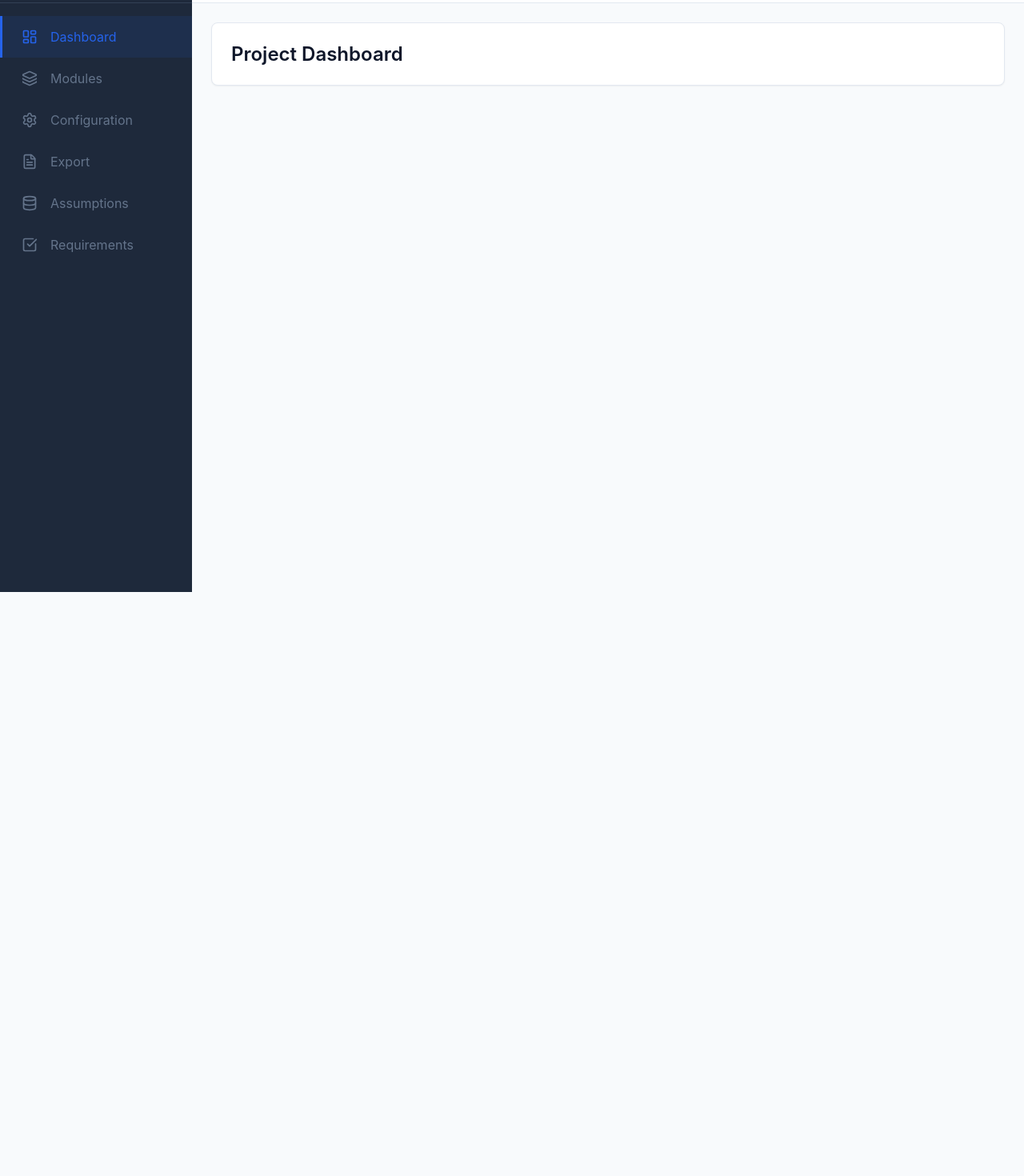
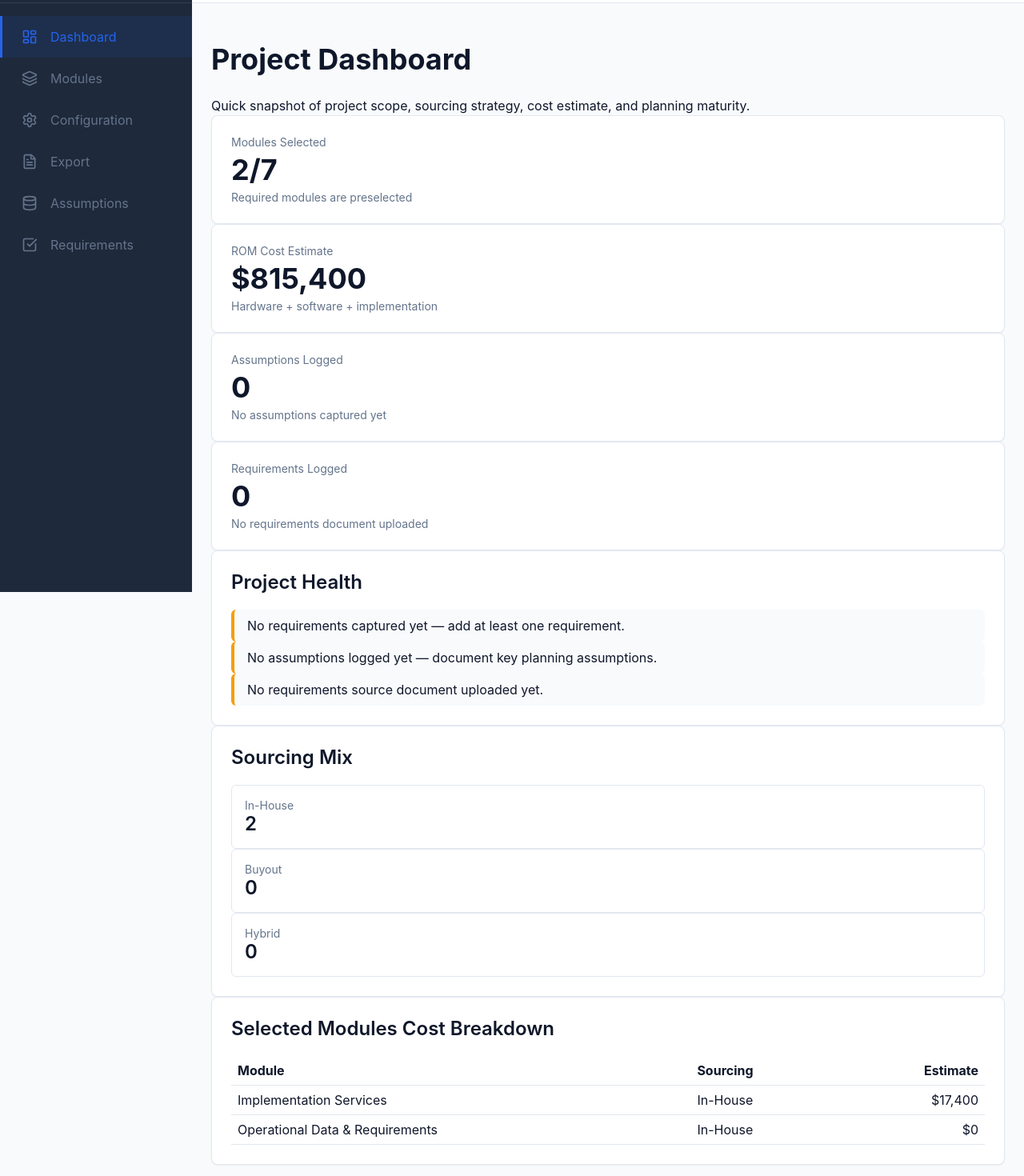
Before and after one commit to sortninja/rom, a React (Vite) app: page / in a window 1280 px wide. Shown: the part 60-1530 px from the top of the page at 80% size. Before the commit the page ends 800 px from the top, so only its background shows below. Built offline with nearby package versions, Linux system fonts and the light colour scheme.

Commit message:
Enhance dashboard with health and cost breakdown

```diff
--- a/src/App.jsx
+++ b/src/App.jsx
@@ -7,9 +7,7 @@ import Configuration from './pages/Configuration';
 import Export from './pages/Export';
 import Assumptions from './pages/Assumptions';
 import Requirements from './pages/Requirements';
-
-// Placeholder pages
-const Dashboard = () => <div className="card text-h2">Project Dashboard</div>;
+import Dashboard from './pages/Dashboard';
 
 function App() {
     return (
--- /dev/null
+++ b/src/pages/Dashboard.jsx
@@ -0,0 +1,195 @@
+import React, { useMemo } from 'react';
+import { useProject } from '../context/ProjectContext';
+import { MODULE_DEFINITIONS } from '../data/modules';
+import {
+  calculateConveyanceHardwareCost,
+  calculateRoboticsHardwareCost,
+  calculateStorageInfrastructureCost,
+  calculateControlsElectricalCost,
+  calculateSoftwareSystemsCost,
+  calculateImplementationServicesCost,
+} from '../utils/costs';
+
+function formatCurrency(value) {
+  return new Intl.NumberFormat('en-US', {
+    style: 'currency',
+    currency: 'USD',
+    maximumFractionDigits: 0,
+  }).format(value);
+}
+
+function DashboardCard({ title, value, subtitle }) {
+  return (
+    <div className="card" style={{ minHeight: 130 }}>
+      <div className="text-small text-muted" style={{ marginBottom: 'var(--space-xs)' }}>{title}</div>
+      <div className="text-h1" style={{ marginBottom: 'var(--space-xs)' }}>{value}</div>
+      {subtitle && <div className="text-small text-muted">{subtitle}</div>}
+    </div>
+  );
+}
+
+function HealthItem({ status, text }) {
+  const color = status === 'warning' ? 'var(--color-warning)' : 'var(--color-success)';
+  return (
+    <div style={{ borderLeft: `4px solid ${color}`, background: 'var(--color-bg-body)', borderRadius: 'var(--radius-sm)', padding: 'var(--space-sm) var(--space-md)' }}>
+      <span className="text-body">{text}</span>
+    </div>
+  );
+}
+
+export default function Dashboard() {
+  const { state } = useProject();
+
+  const metrics = useMemo(() => {
+    const selectedModuleIds = Object.values(state.modules)
+      .filter((module) => module.selected)
+      .map((module) => module.id);
+
+    const selectedCount = selectedModuleIds.length;
+    const totalCount = MODULE_DEFINITIONS.length;
+
+    const sourcingCounts = selectedModuleIds.reduce(
+      (acc, moduleId) => {
+        const sourcing = state.modules[moduleId]?.sourcing;
+        if (sourcing === 'Buyout') acc.buyout += 1;
+        if (sourcing === 'In-House') acc.inHouse += 1;
+        if (sourcing === 'Hybrid') acc.hybrid += 1;
+        return acc;
+      },
+      { buyout: 0, inHouse: 0, hybrid: 0 }
+    );
+
+    const moduleData = state.moduleData;
+    const costByModule = {
+      robotic_systems: calculateRoboticsHardwareCost(moduleData.robotic_systems?.robots || []),
+      conveyance: calculateConveyanceHardwareCost(moduleData.conveyance?.segments || []),
+      storage: calculateStorageInfrastructureCost(moduleData.storage?.zones || []),
+      controls: calculateControlsElectricalCost(moduleData.controls?.panels || []),
+      software: calculateSoftwareSystemsCost(moduleData.software?.applications || []),
+      implementation: calculateImplementationServicesCost(moduleData.implementation?.services || []),
+    };
+
+    const totalEstimate = Object.values(costByModule).reduce((sum, value) => sum + value, 0);
+
+    const selectedModuleRows = MODULE_DEFINITIONS
+      .filter((moduleDefinition) => selectedModuleIds.includes(moduleDefinition.id))
+      .map((moduleDefinition) => ({
+        id: moduleDefinition.id,
+        name: moduleDefinition.name,
+        sourcing: state.modules[moduleDefinition.id]?.sourcing || 'N/A',
+        estimate: costByModule[moduleDefinition.id] || 0,
+      }))
+      .sort((a, b) => b.estimate - a.estimate);
+
+    return {
+      selectedCount,
+      totalCount,
+      sourcingCounts,
+      totalEstimate,
+      selectedModuleRows,
+      assumptionCount: state.assumptions.length,
+      requirementCount: state.requirements.length,
+      missingRequirementsDoc: !state.requirementsDocument,
+      hasNoRequirements: state.requirements.length === 0,
+      hasNoAssumptions: state.assumptions.length === 0,
+    };
+  }, [state]);
+
+  return (
+    <div className="grid gap-md">
+      <div>
+        <h1 className="text-h1">Project Dashboard</h1>
+        <p className="text-body text-muted" style={{ marginBottom: 0 }}>
+          Quick snapshot of project scope, sourcing strategy, cost estimate, and planning maturity.
+        </p>
+      </div>
+
+      <div className="grid" style={{ gridTemplateColumns: 'repeat(auto-fit, minmax(220px, 1fr))', gap: 'var(--space-md)' }}>
+        <DashboardCard
+          title="Modules Selected"
+          value={`${metrics.selectedCount}/${metrics.totalCount}`}
+          subtitle="Required modules are preselected"
+        />
+        <DashboardCard
+          title="ROM Cost Estimate"
+          value={formatCurrency(metrics.totalEstimate)}
+          subtitle="Hardware + software + implementation"
+        />
+        <DashboardCard
+          title="Assumptions Logged"
+          value={metrics.assumptionCount}
+          subtitle={metrics.assumptionCount ? 'Keep assumptions validated as scope evolves' : 'No assumptions captured yet'}
+        />
+        <DashboardCard
+          title="Requirements Logged"
+          value={metrics.requirementCount}
+          subtitle={metrics.missingRequirementsDoc ? 'No requirements document uploaded' : 'Requirements document attached'}
+        />
+      </div>
+
+      <div className="card">
+        <h2 className="text-h2" style={{ marginTop: 0 }}>Project Health</h2>
+        <div className="grid gap-md">
+          <HealthItem
+            status={metrics.hasNoRequirements ? 'warning' : 'ok'}
+            text={metrics.hasNoRequirements ? 'No requirements captured yet — add at least one requirement.' : 'Requirements have been captured.'}
+          />
+          <HealthItem
+            status={metrics.hasNoAssumptions ? 'warning' : 'ok'}
+            text={metrics.hasNoAssumptions ? 'No assumptions logged yet — document key planning assumptions.' : 'Assumptions are documented.'}
+          />
+          <HealthItem
+            status={metrics.missingRequirementsDoc ? 'warning' : 'ok'}
+            text={metrics.missingRequirementsDoc ? 'No requirements source document uploaded yet.' : 'Requirements source document is attached.'}
+          />
+        </div>
+      </div>
+
+      <div className="card">
+        <h2 className="text-h2" style={{ marginTop: 0 }}>Sourcing Mix</h2>
+        <div className="grid" style={{ gridTemplateColumns: 'repeat(auto-fit, minmax(180px, 1fr))', gap: 'var(--space-md)' }}>
+          <div style={{ border: '1px solid var(--color-border)', borderRadius: 'var(--radius-sm)', padding: 'var(--space-md)' }}>
+            <div className="text-small text-muted">In-House</div>
+            <div className="text-h2">{metrics.sourcingCounts.inHouse}</div>
+          </div>
+          <div style={{ border: '1px solid var(--color-border)', borderRadius: 'var(--radius-sm)', padding: 'var(--space-md)' }}>
+            <div className="text-small text-muted">Buyout</div>
+            <div className="text-h2">{metrics.sourcingCounts.buyout}</div>
+          </div>
+          <div style={{ border: '1px solid var(--color-border)', borderRadius: 'var(--radius-sm)', padding: 'var(--space-md)' }}>
+            <div className="text-small text-muted">Hybrid</div>
+            <div className="text-h2">{metrics.sourcingCounts.hybrid}</div>
+          </div>
+        </div>
+      </div>
+
+      <div className="card">
+        <h2 className="text-h2" style={{ marginTop: 0 }}>Selected Modules Cost Breakdown</h2>
+        {metrics.selectedModuleRows.length === 0 ? (
+          <p className="text-body text-muted" style={{ marginBottom: 0 }}>No optional modules selected.</p>
+        ) : (
+          <div style={{ overflowX: 'auto' }}>
+            <table style={{ width: '100%', borderCollapse: 'collapse' }}>
+              <thead>
+                <tr>
+                  <th style={{ textAlign: 'left', borderBottom: '1px solid var(--color-border)', padding: 'var(--space-sm)' }}>Module</th>
+                  <th style={{ textAlign: 'left', borderBottom: '1px solid var(--color-border)', padding: 'var(--space-sm)' }}>Sourcing</th>
+                  <th style={{ textAlign: 'right', borderBottom: '1px solid var(--color-border)', padding: 'var(--space-sm)' }}>Estimate</th>
+                </tr>
+              </thead>
+              <tbody>
+                {metrics.selectedModuleRows.map((row) => (
+                  <tr key={row.id}>
+                    <td style={{ borderBottom: '1px solid var(--color-border)', padding: 'var(--space-sm)' }}>{row.name}</td>
+                    <td style={{ borderBottom: '1px solid var(--color-border)', padding: 'var(--space-sm)' }}>{row.sourcing}</td>
+                    <td style={{ borderBottom: '1px solid var(--color-border)', padding: 'var(--space-sm)', textAlign: 'right' }}>{formatCurrency(row.estimate)}</td>
+                  </tr>
+                ))}
+              </tbody>
+            </table>
+          </div>
+        )}
+      </div>
+    </div>
+  );
+}
```
